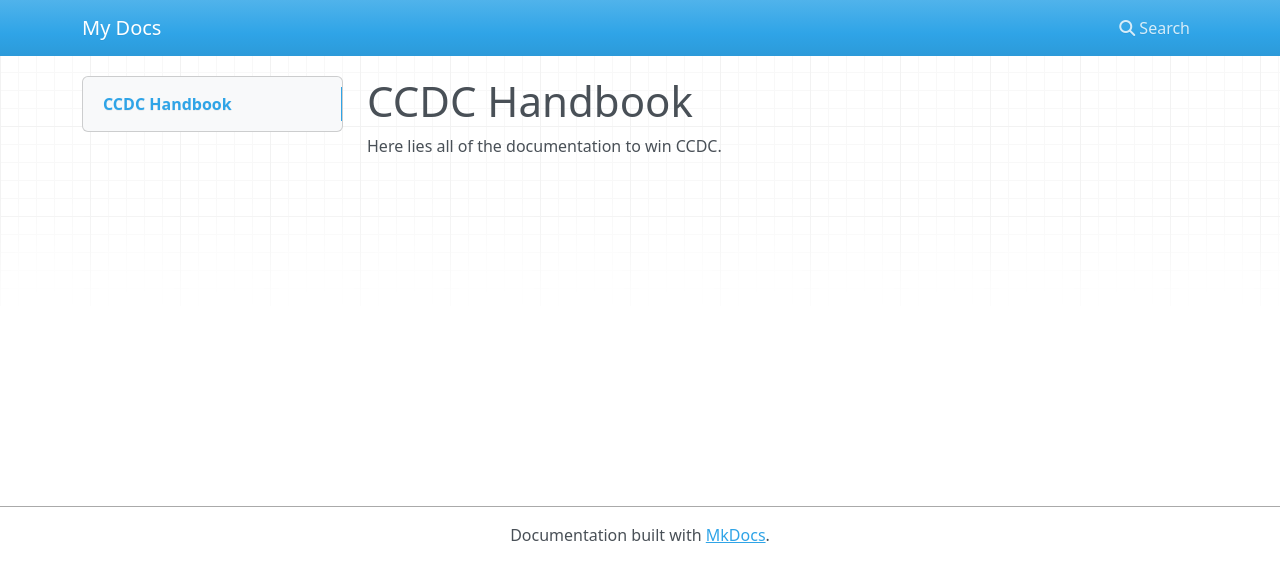
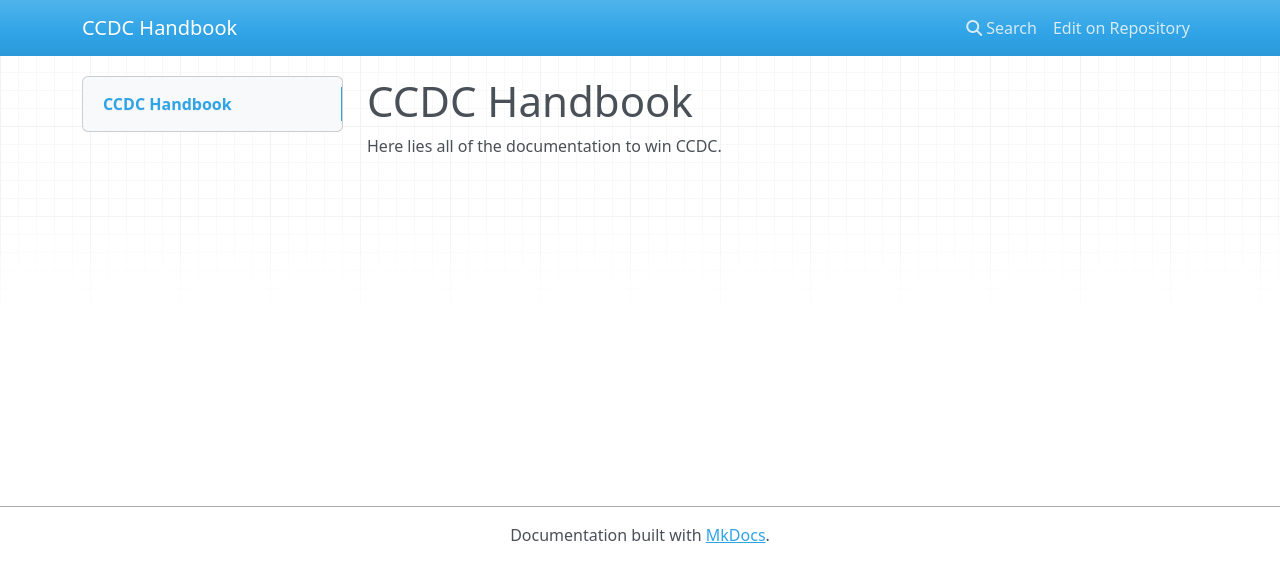
Before and after one commit to ius-csg/ccdc-handbook, an MkDocs documentation site: the page built from docs/index.md, in a window 1280 px wide. Shown: the top 582 px of the page. Built offline with MkDocs 1.6.1, drawn with Linux system fonts in a browser that asks for light colours; nearby versions of some CDN libraries.

Commit message:
Add title, repo url, and repo name.

```diff
--- a/mkdocs.yml
+++ b/mkdocs.yml
@@ -1 +1,3 @@
-site_name: My Docs
+site_name: CCDC Handbook
+repo_url: https://github.com/ius-csg/ccdc-handbook/
+repo_name: Repository
```
